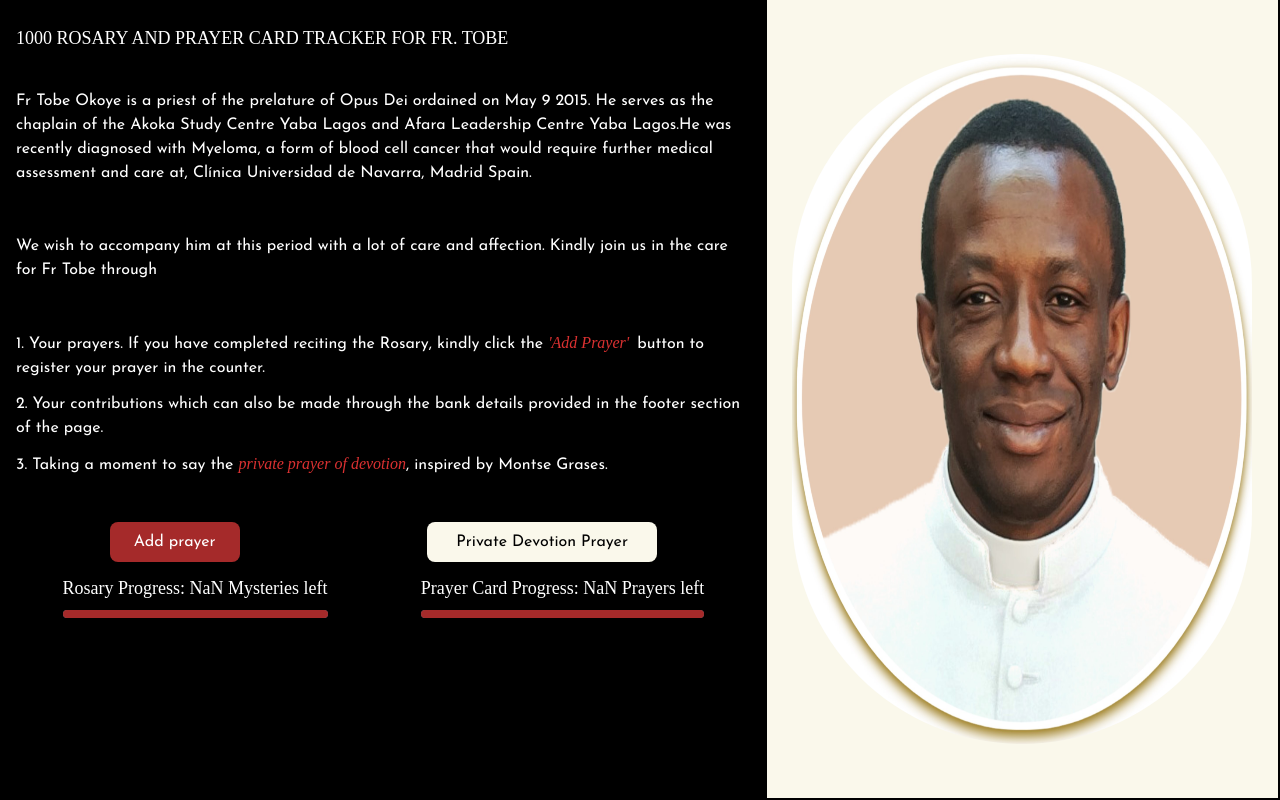
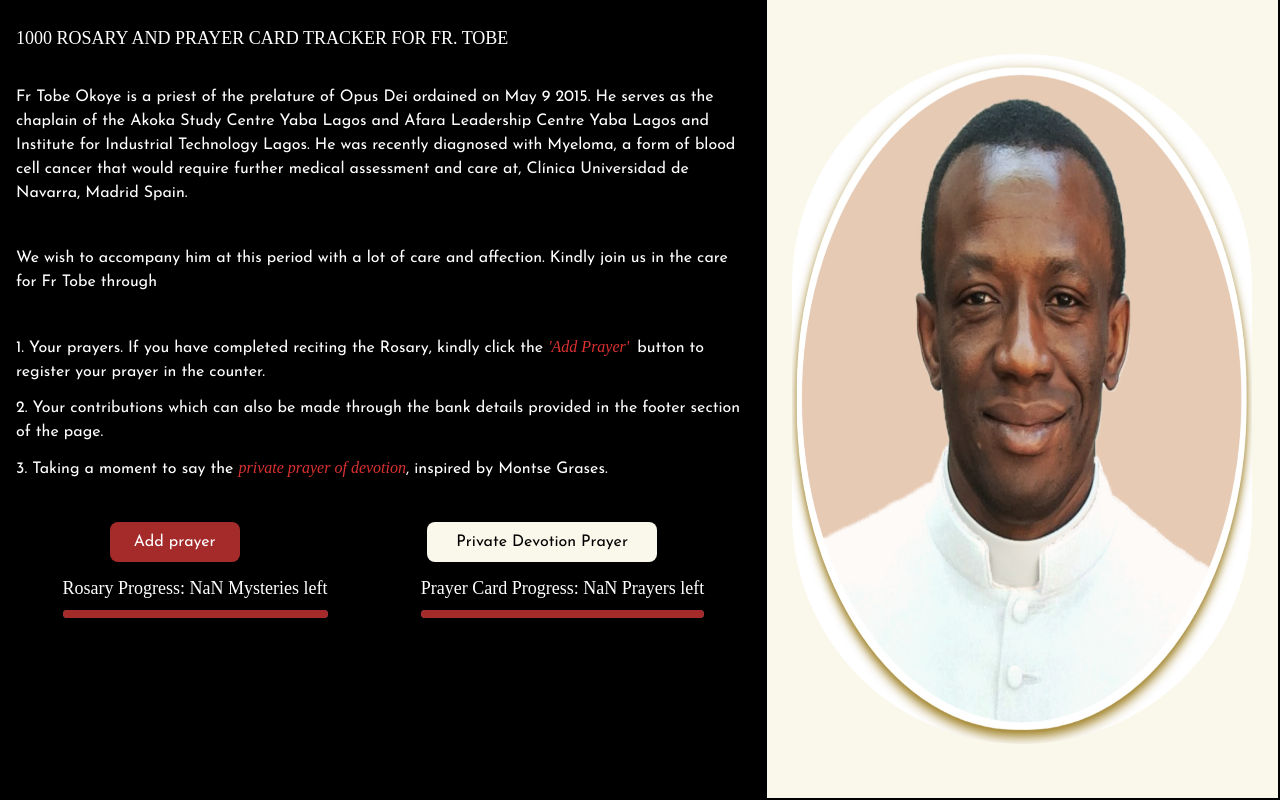
Before and after one commit to dele-rodriguez/pray-for-me, a React (Vite) app: page / in a window 1280 px wide. Shown: the top 800 px of the page. Built offline with nearby package versions, Linux system fonts and the light colour scheme; no server answers; the database is empty; a web font is replaced by a local one.

Commit message:
update 2.1

```diff
--- a/src/App.jsx
+++ b/src/App.jsx
@@ -105,7 +105,7 @@ function App() {
           <div className='bg-black text-white p-6 px-4 md:w-[60%]'>
             <h1 className='font-frank text-lg uppercase hidden md:block mb-3'>1000 Rosary and Prayer Card Tracker For Fr. Tobe</h1>
             <div className="h-[570px] min-[450px]:h-[500px] min-[500px]:h-[450px] min-[640px]:h-[370px] md:h-[480px] lg:h-[450px] about flex flex-col items-center justify-around">
-              <p>Fr Tobe Okoye is a priest of the prelature of Opus Dei ordained on May 9 2015. He serves as the chaplain of the Akoka Study Centre Yaba Lagos and Afara Leadership Centre Yaba Lagos.He was recently diagnosed with Myeloma, a form of blood cell cancer that would require further medical assessment and care at,  Clínica Universidad de Navarra, Madrid Spain.</p>
+              <p>Fr Tobe Okoye is a priest of the prelature of Opus Dei ordained on May 9 2015. He serves as the chaplain of the Akoka Study Centre Yaba Lagos and Afara Leadership Centre Yaba Lagos and Institute for Industrial Technology Lagos. He was recently diagnosed with Myeloma, a form of blood cell cancer that would require further medical assessment and care at,  Clínica Universidad de Navarra, Madrid Spain.</p>
               <p> We wish to accompany him at this period with a lot of care and affection. Kindly join us in the care for Fr Tobe through</p>
               <div>
                 <p className='mb-3'>1. Your prayers. If you have completed reciting the Rosary, kindly click the <span className='text-red italic font-frank mr-1'>'Add Prayer' </span> button to register your prayer in the counter.</p>
```
